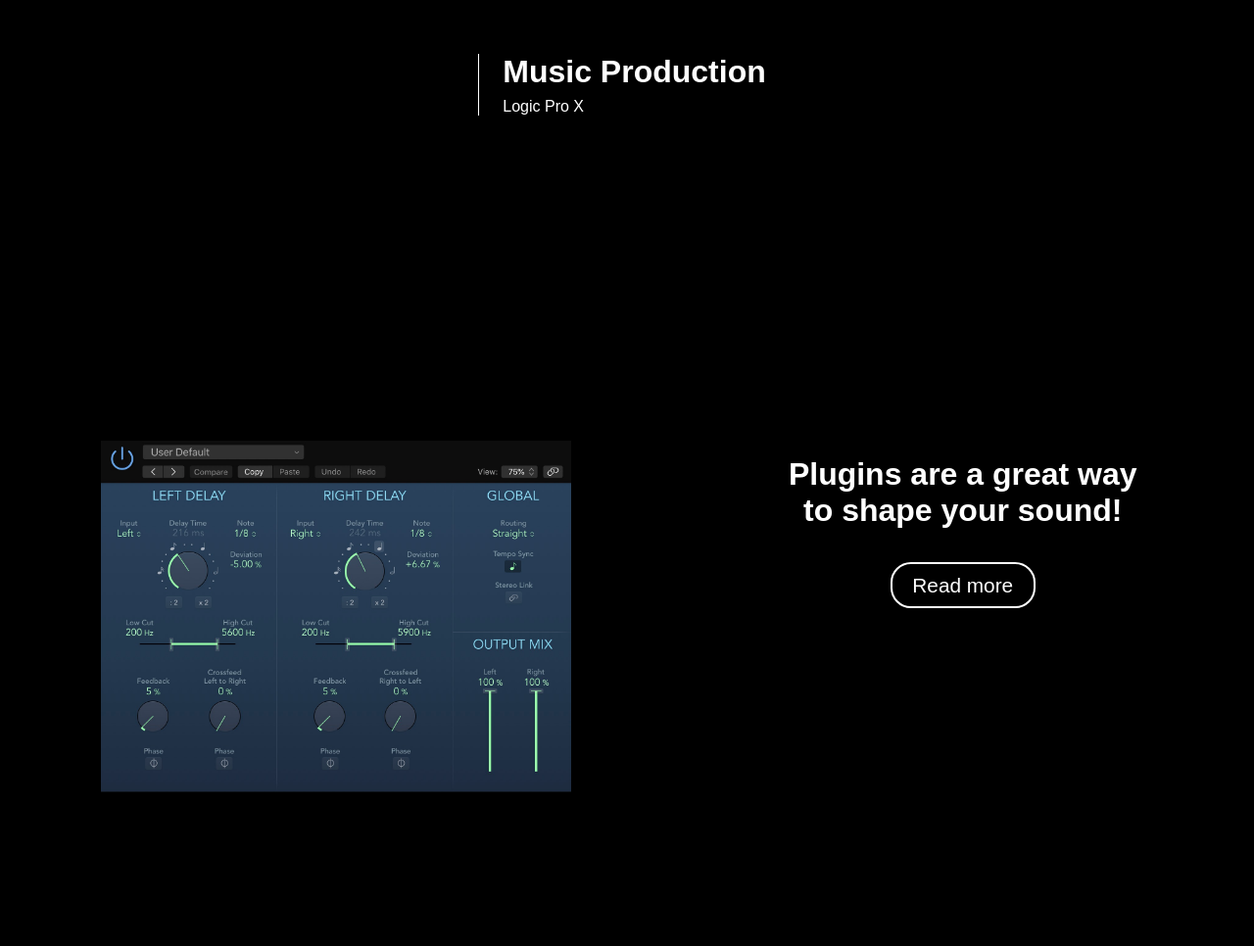
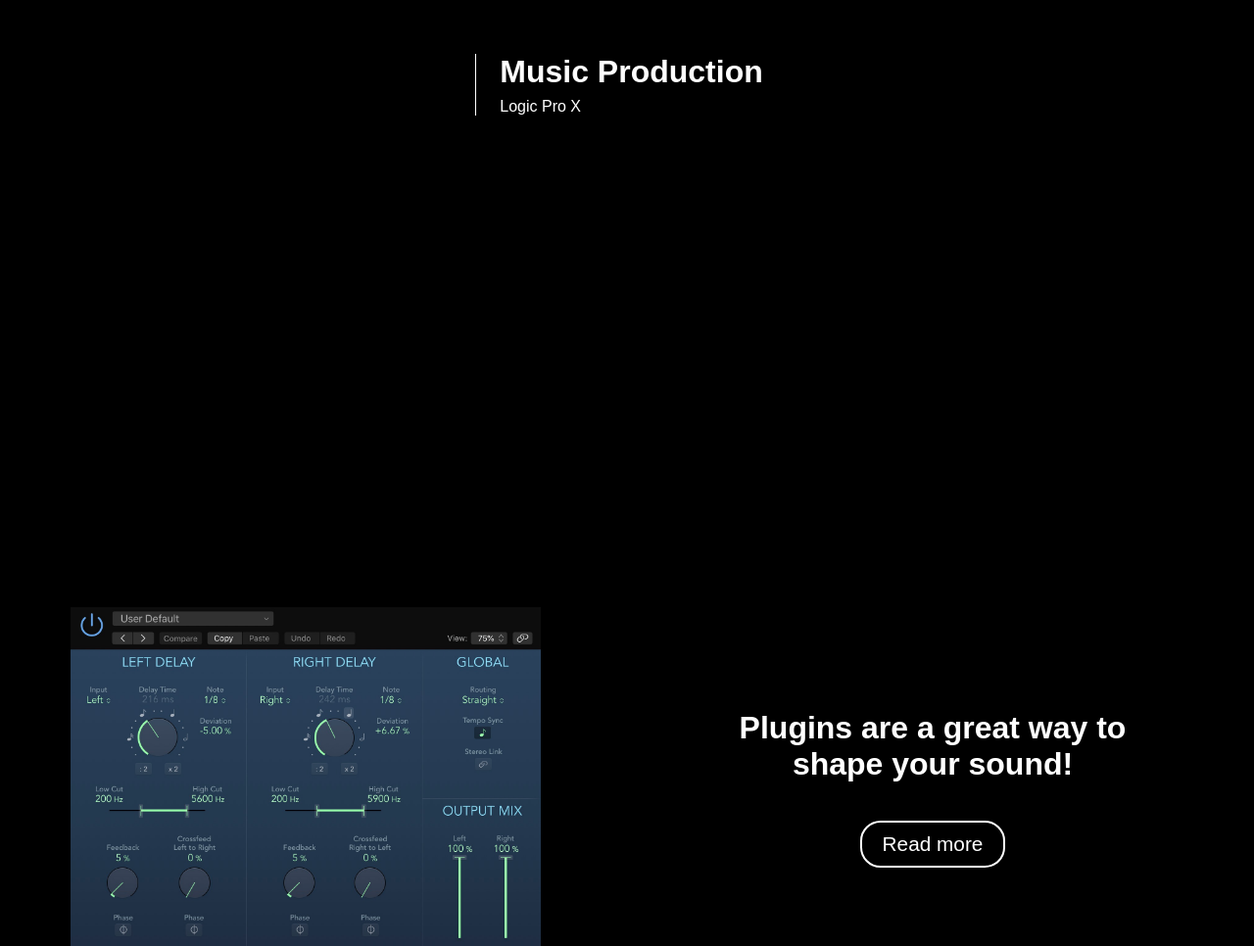
Before and after one commit to jobindnl/MusicProduction, a plain HTML site: page index.html in a window 1280 px wide. Shown: the part 548-1514 px from the top of the page at 98% size. Drawn offline with Linux system fonts and the light colour scheme.

Commit message:
more content sizing fixes

```diff
--- a/css/style.css
+++ b/css/style.css
@@ -75,9 +75,8 @@
 
 div h1 {
   white-space: nowrap;
-  margin-right: 10px;
-  /* border-bottom: 1px solid white; */
-}
+  margin-right: 0.5em;
+ }
 
 
 .logo {
@@ -92,26 +91,28 @@ div h1 {
 .plugins{
   display: flex;
   justify-content: space-around;
-  margin-top: 150px;
-  margin-bottom: 150px;
+  margin-top: 20em;
+  margin-bottom: 20em;
   position: relative;
   flex-wrap: wrap;
 }
 
 .statement p{
-  font-size: 20px;
+  font-size: 2rem;
   color: rgb(181, 181, 181);
 }
 
 .statement h3 {
   font-size: 2rem;
-  max-width: 357px;
+  max-width: 38rem;
 }
 
 .statement {
-  max-width: 35%;
-  min-width: 335px;
-  /* padding: 5%; */
+  max-width: 30rem;
+  /* min-width: 335px; */
+  display: flex;
+  flex-direction: column;
+  justify-content: center;
   padding: 4rem;
   text-align: center;
 }
@@ -123,9 +124,9 @@ div h1 {
 }
 
 #title {
-  border-left: 1px solid white;
-  padding-left: 1.5rem;
-  margin: 30px auto;
+  border-left: 0.1rem solid white;
+  padding-left: 1.5em;
+  margin: 2.4rem auto;
 }
 
 nav {
```
